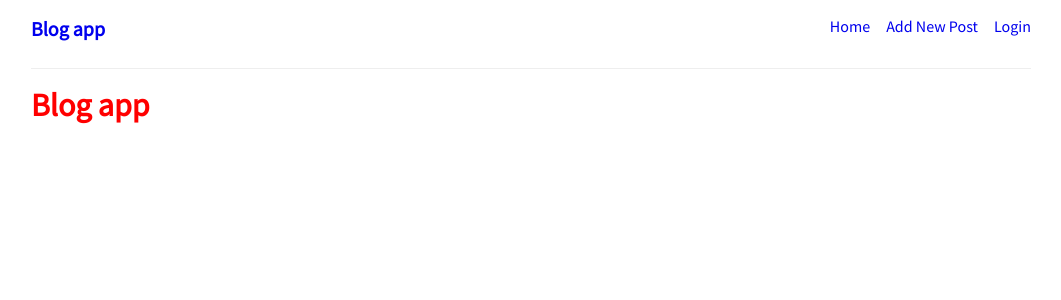
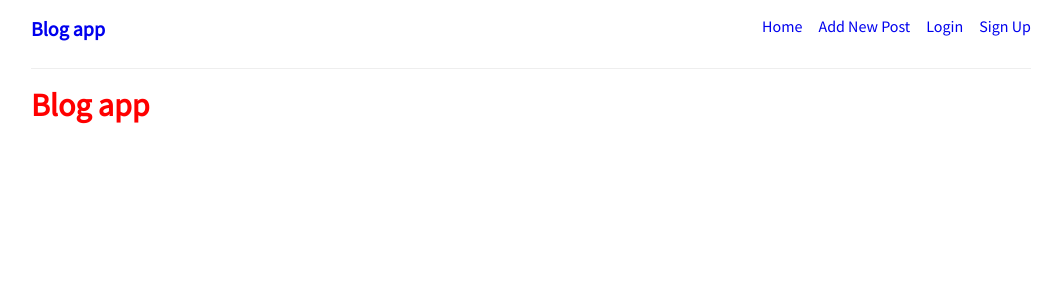
Before and after one commit to paulnyabaro/blog_app, a Django app: page / in a window 1280 px wide. Shown: the top 300 px of the page, without its empty margins (109-1170 px from the left). Run offline with Django 4.2, Linux system fonts and the light colour scheme; data that the repository does not hold is empty.

Commit message:
Added signup form

```diff
--- a/templates/base.html
+++ b/templates/base.html
@@ -29,6 +29,9 @@ rel="stylesheet">
             <li>
                 <a href="{% url 'login' %}">Login</a>
             </li>
+            <li>
+                <a href="{% url 'signup' %}">Sign Up</a>
+            </li>
             {% endif %}
         </ul>
     </header>
```
